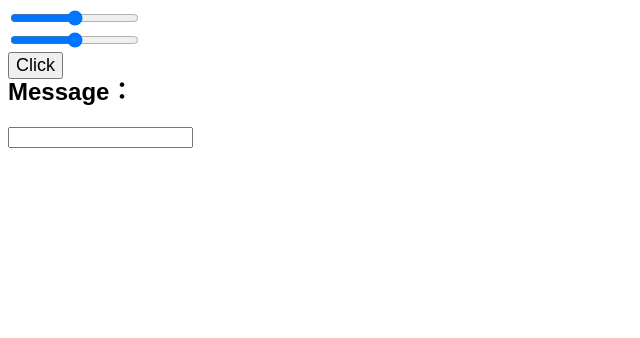
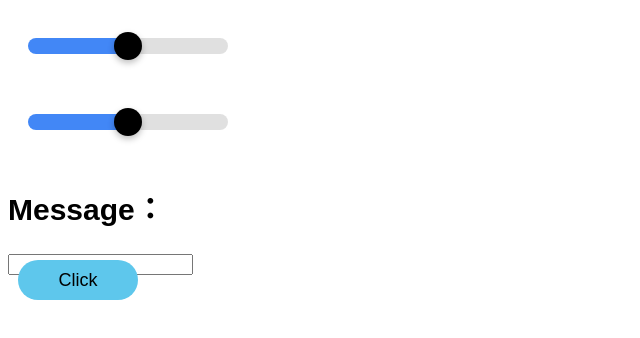
Before and after one commit to andjelalaly/websocket-demo, a website: page docs/index.html in a window 1280 px wide. Shown: the whole page, without its empty margins (0-640 px from the left). Drawn offline with nearby package versions, Linux system fonts and the light colour scheme; a web font is replaced by a local one.

Commit message:
slider styling

```diff
--- a/docs/index.html
+++ b/docs/index.html
@@ -22,9 +22,11 @@
 </head>
 <body>
  <div>
-    <input type="range" id="controllTD" class="slider"/><br>
+    <input type="range" min="0" max="100" value="50" style="--value: 50;
+     --min: 0; --max: 100;" id="controllTD" class="slider"/><br>
 
-    <input type="range" id="controllTD2" class="slider"/>
+    <input  type="range" min="0" max="100" value="50" style="--value: 50;
+     --min: 0; --max: 100;" id="controllTD2" class="slider"/>
 </div>
     <div id="buttonDiv">
     <button type="button" id="button1" class="buttonprimary">Click</button>
@@ -39,6 +41,26 @@
     </div>
 
   <script>
+
+    const slider = document.getElementById("controllTD");
+    const output = document.querySelector('output[for="controllTD]');
+
+     const slider2 = document.getElementById("controllTD2");
+    const output2 = document.querySelector('output[for="controllTD2]');
+
+   slider.addEventListener('input', (e) => {
+   const value = e.target.value;
+   slider.style.setProperty('--value', value);
+   output.textContent = value;
+
+});
+
+   slider2.addEventListener('input', (e) => {
+   const value2 = e.target.value;
+   slider2.style.setProperty('--value', value2);
+   output2.textContent = value2;
+
+});
     //var host = location.hostname;
     //console.log("Host : ", host);
     //var ws = new WebSocket('ws://' + host + ':8080');
@@ -60,7 +82,7 @@
 
     var container = document.getElementById("buttonDiv");
     var buttonCount = 1;
-    var  buttonState = {"button1" : 1 };
+    var  buttonState = {"button1" : 0 };
     //var buttonState = { "button0": 0 };
 
     function addButton(currentButton, currentId){
--- a/docs/styles.css
+++ b/docs/styles.css
@@ -1,3 +1,90 @@
+
+body {
+  background-color: white;
+}
+
+h2 {
+    font-weight:700;
+    font-size: 30px;
+}
+
+p{
+    font-weight: 200;
+}
+button {
+   background-color: #5EC7EC;
+   color: black;
+   width:120px;
+   height: 40px;
+   margin-left: 10px;
+   margin-right: 10px;
+   position: fixed;
+   margin-bottom: 10px;
+   margin-top: 40px;
+   border:none;
+   border-radius:20px;
+}
+
+.buttonprimary{
+   margin-top: 100px;
+}
+
+.slider{
+    border-radius: 20px;
+    margin-top: 30px;
+    margin-left: 20px;
+    margin-bottom:30px;
+
+    --range: calc(var(--max) - var(--min));
+  --ratio: calc((var(--value) - var(--min)) / var(--range));
+  --sx: calc(0.5 * 20px + var(--ratio) * (100% - 20px));
+}
+
+.slider::-webkit-slider-runnable-track {
+  background: linear-gradient(
+    to right,
+    #4287f6 0%,
+    #4287f6 var(--sx),
+    #e0e0e0 var(--sx),
+    #e0e0e0 100%
+  );
+}
+
+input[type=range] {
+-webkit-appearance:none ;
+appearance: none;
+background: transparent;
+  width:200px;
+
+}
+input[type=range]::-webkit-slider-runnable-track {
+  width: 100%;
+  height: 16px;
+  border-radius: 15px;
+
+}
+
+
+
+
+input[type=range]::-webkit-progress-value {
+  background-color: red;
+  color: #5EC7EC;
+}
+
+input[type=range]::-webkit-slider-thumb {
+    -webkit-appearance: none;
+    appearance: none;
+    height:28px;
+    width:28px;
+    background-color: black;
+    border-radius: 50%;
+    margin-top: -6px;
+    box-shadow: 0px 3px 6px rgba(0, 0, 0, 0.25);
+
+
+}
+
 @media all and (min-width:0px) and (max-width: 320px) {
 body {
   background-color: white;
@@ -13,6 +100,7 @@ p{
 }
 button {
    background-color: #5EC7EC;
+   color: black;
    width:120px;
    height: 40px;
    margin-left: 10px;
```
